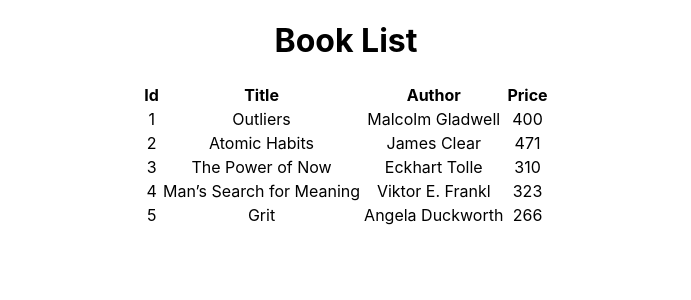
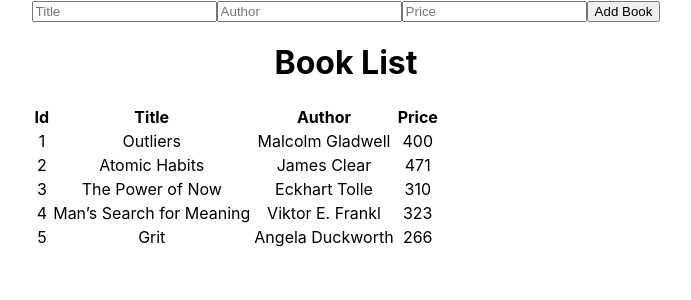
Before and after one commit to CodeCraftersGPT/tileskart3, a React (Create React App) app: page / in a window 1280 px wide. Shown: the top 300 px of the page, without its empty margins (294-985 px from the left). Built offline with nearby package versions, Linux system fonts and the light colour scheme.

Commit message:
15-BookList-AddBook

```diff
--- a/src/Components/BookList.js
+++ b/src/Components/BookList.js
@@ -1,7 +1,9 @@
 import React  from "react";
+import { useState } from "react";
+
 
 function BookList() {
-    const books = [
+    const booksArray = [
         {
             id: 1,
             title: "Outliers",
@@ -34,10 +36,34 @@
           }
     ]
 
+    const [books, setBooks] = useState(booksArray);
+
+    const handleSubmit = (e) => {
+        e.preventDefault();
+        const book = {
+            id: books.length + 1,
+            title: e.target.title.value,
+            author: e.target.author.value,
+            price: e.target.price.value
+        }
+
+        setBooks([...books, book]);
+    }
+
     // display the books in table format
 
     return (
-        <div >
+        <div>
+            <form onSubmit={handleSubmit}>
+                <input type="text" placeholder="Title" name="title" required/>
+                <input type="text" placeholder="Author" name="author" required/>
+                <input type="number" placeholder="Price" name="price" required/>
+                <button type="submit">Add Book</button>
+            </form>
+
+
+
+        <div>
             <h1>Book List</h1>
             <table >
                 <thead>
@@ -60,6 +86,7 @@
                 </tbody>
             </table>
         </div>
+        </div>
     )
 }
 
```
